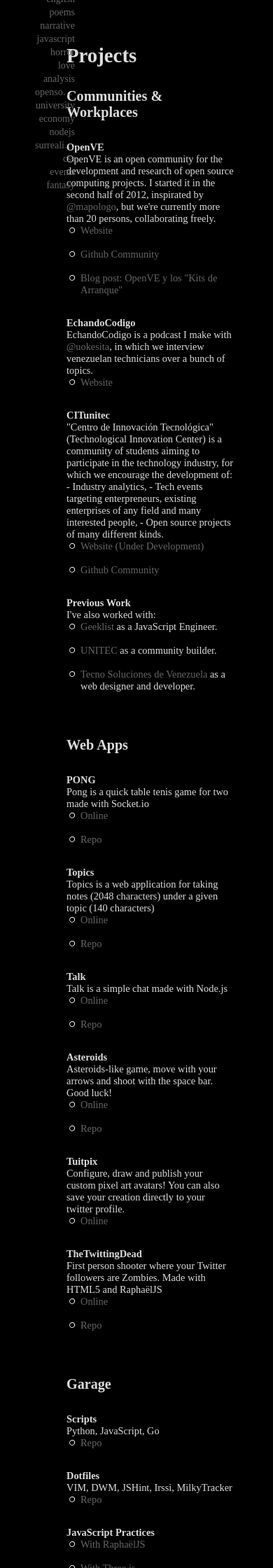
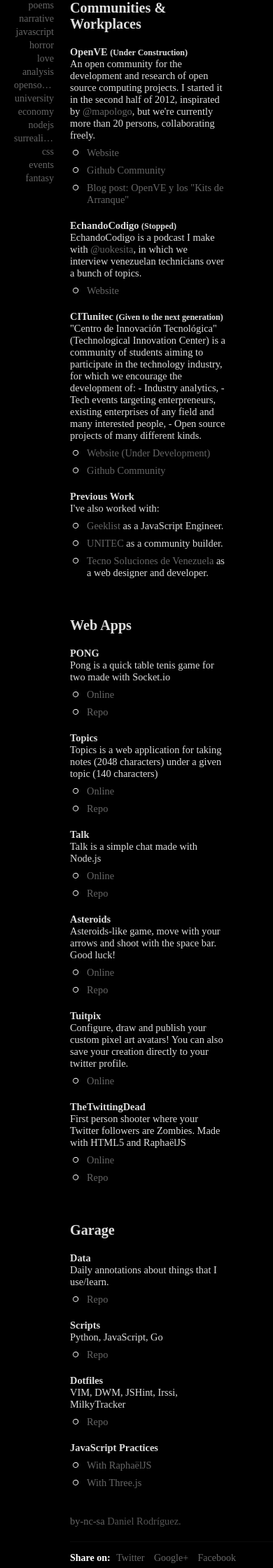
Before and after one commit to sadasant/sadasant, a PHP site: page /projects?development=1 in a window 390 px wide. Shown: the part 315-2555 px from the top of the page at 70% size. Run offline with PHP 8.4, Linux system fonts and the light colour scheme; data that the repository does not hold is empty; some web fonts are replaced.

Commit message:
New style

```diff
--- a/css/style.css
+++ b/css/style.css
@@ -90,7 +99,7 @@ hr {
 }
 #filter {
 ; width      : 177px
-; color      : white
+; color      : #666
 ; text-align : right
 ; top        : 141px
 ; height     : 100%
@@ -208,6 +217,7 @@ hr {
 }
 #trunk .article .content h3 {
 ; font-size   : 1em
+; margin-top  : 20px
 }
 #trunk .article .content p {
 ; margin : 16px 0
@@ -248,19 +260,23 @@ hr {
 #trunk .article .content pre code {
 ; padding    : 0
 ; border     : 0
-; box-shadow : none
+; background : none
 }
 #trunk .article .content blockquote {
 ; font-style : italic
-; padding    : 10px 10px 10px 20px
-; background : #171717
-; color      : #888
-; border-radius         : 3px
-; -moz-border-radius    : 3px
-; -webkit-border-radius : 3px
+; padding    : 10px 10px 10px 15px
+; background : black
+; color      : #777
+; font-size  : 16px
+; box-shadow : inset 10px 0 30px #0A0A0A
+             , inset 30px 0 100px #070707
+}
+#trunk .article .content ul {
+; margin : 8px 0 4px 0
 }
 #trunk .article .content li {
-; margin           : 0 0 17px 20px
+; margin           : 0 0 8px 20px
+; padding-left     : 4px
 ; list-style-image : url(/images/bullets.png)
 }
 #trunk .article .content p:last-child {
@@ -303,24 +331,25 @@ hr {
 ; color : #FFF
 }
 
-@media screen and (max-width: 480px) {
-  #main {
-  ; height : 90px
+@media screen and (max-width: 600px) {
+  #main #names {
+  ; margin-left : 0px
   }
-  #main {
-  ; margin : 0 0 0 80px
-  ; height : 90px
+  #main #links {
+  ; margin-top : 27px
+  ; line-height : 21px
   }
-  #main * {
-  ; padding : 0px 8px
+  #main #links li a {
+  ; font-size : 13px
+  ; padding : 5px
   }
-  #main h1 {
-  ; margin-top : 11px
+  #left {
+  ; left : 20px
   }
   #left #logo {
   ; width   : 50px
   ; height  : 50px
-  ; padding : 20px 15px
+  ; padding : 25px 15px 5px
   }
   #left #filter {
   ; width : 80px
@@ -332,39 +361,34 @@ hr {
   #left #filter input {
   ; width : 61px
   }
-  #links {
-  ; margin-left : 80px
-  ; margin-top  : 94px
+  #trunk {
+  ; margin-left : 100px
   }
-  #links li a {
-  ; font-size : 13px
-  }
-  #trunk {
-  ; margin-left : 80px
+  #trunk .article .title img {
+  ; margin-bottom : -10px
   }
   #trunk .article .title h1 {
-  ; padding-left : 15px
-  ; font-size    : 1.8em
+  ; font-size   : 1.8em
+  ; padding-top : 20px
   }
   #trunk .article .title .date {
-  ; padding : 15px 15px 15px 0
+  ; padding : 25px 15px 15px 0
   }
   #trunk .article .content {
-  ; padding-left : 15px
-  ; font-size    : .9em
+  ; font-size : .9em
   }
   #trunk .article .by {
-  ; margin-left : 15px
   ; font-size   : .9em
   }
   #trunk .article .share {
   ; font-size : 14px
-  ; padding   : 0 7px
+  ; padding : 5px 0 20px
   }
   #trunk .article .share b {
-  ; margin : 10px 0 0 10px
+  ; margin : 10px 0 0 0
   }
   #trunk .article .share * {
-  ; padding : 5px 0 5px 6px
+  ; padding : 0
+  ; padding : 0 5px 0 0
   }
 }
--- a/modules/routes.php
+++ b/modules/routes.php
@@ -203,6 +203,15 @@ function feed($Shade) {
   atom($Shade);
 }
 
+// About
+function about($Shade) {
+  $Shade->view('views/layout', array(
+    'view'      => 'views/post'
+  , 'post'      => file_get_contents('about.html')
+  , 'tags'      => json_decode(file_get_contents('json/top_tags.json'))
+  ));
+}
+
 // Projects
 function projects($Shade) {
   $Shade->view('views/layout', array(
--- a/projects.html
+++ b/projects.html
@@ -15,8 +15,8 @@
 
 	<h2>Communities & Workplaces</h3>
 
-	<h3>OpenVE</h3>
-	OpenVE is an open community for the development and research of open source computing projects.
+	<h3>OpenVE <small>(Under Construction)</small></h3>
+	An open community for the development and research of open source computing projects.
 	I started it in the second half of 2012, inspirated by <a href="https://twitter.com/mapologo" target="_blank">@mapologo</a>,
 	but we're currently more than 20 persons, collaborating freely.
 	<ul>
@@ -31,7 +31,7 @@
 		</li>
 	</ul>
 
-	<h3>EchandoCodigo</h3>
+	<h3>EchandoCodigo <small>(Stopped)</small></h3>
 	EchandoCodigo is a podcast I make with <a href="https://twitter.com/uokesita" target="_blank">@uokesita</a>,
 	in which we interview venezuelan technicians over a bunch of topics.
 	<ul>
@@ -40,7 +40,7 @@
 		</li>
 	</ul>
 
-	<h3>CITunitec</h3>
+	<h3>CITunitec <small>(Given to the next generation)</small></h3>
 	"Centro de Innovación Tecnológica" (Technological Innovation Center)
 	is a community of students aiming to participate in the technology industry,
 	for which we encourage the development of:
@@ -148,6 +148,14 @@
 
 	<h2>Garage</h3>
 
+	<h3>Data</h3>
+	Daily annotations about things that I use/learn.
+	<ul>
+		<li>
+			<a href="https://bitbucket.org/sadasant/data" target="_blank">Repo</a>
+		</li>
+	</ul>
+
 	<h3>Scripts</h3>
 	Python, JavaScript, Go
 	<ul>
@@ -176,7 +184,7 @@
 
 </div>
 <div class="by">
-	<a href="http://sadasant.com/license">by-nc-sa</a>
+	<a href="http://sadasant.com/license">by-nc-sa</a> Daniel Rodríguez.
 </div>
 <div class="share">
 	<b>Share on:</b>
--- a/views/layout.php
+++ b/views/layout.php
@@ -26,11 +26,14 @@ $minified = $_GET['development'] ? '' : '.min';
 
 	<div id="main">
 		<div id="names">
-			<h1>sadasant</h1>
-			<em>Daniel Rodríguez</em>
+            <a href="/<?=$_GET['development']?'?development=1':''?>">
+				<h1>sadasant</h1>
+				<em>Daniel Rodríguez</em>
+			</a>
 		</div>
 		<ul id="links">
 			<li><a href="http://feeds.feedburner.com/Sadasant" target="_blank">RSS</a></li>
+			<li><a href="/about">About</a></li>
 			<li><a href="/projects">Projects</a></li>
 			<li><a href="/hobbies">Hobbies</a></li>
 			<li><a href="http://gkl.st/sadasant" target="_blank">Geeklist</a></li>
```
Also changed, not shown: other parts of css/style.css (+33 -10 lines), hobbies.html (+7 -7 lines).
